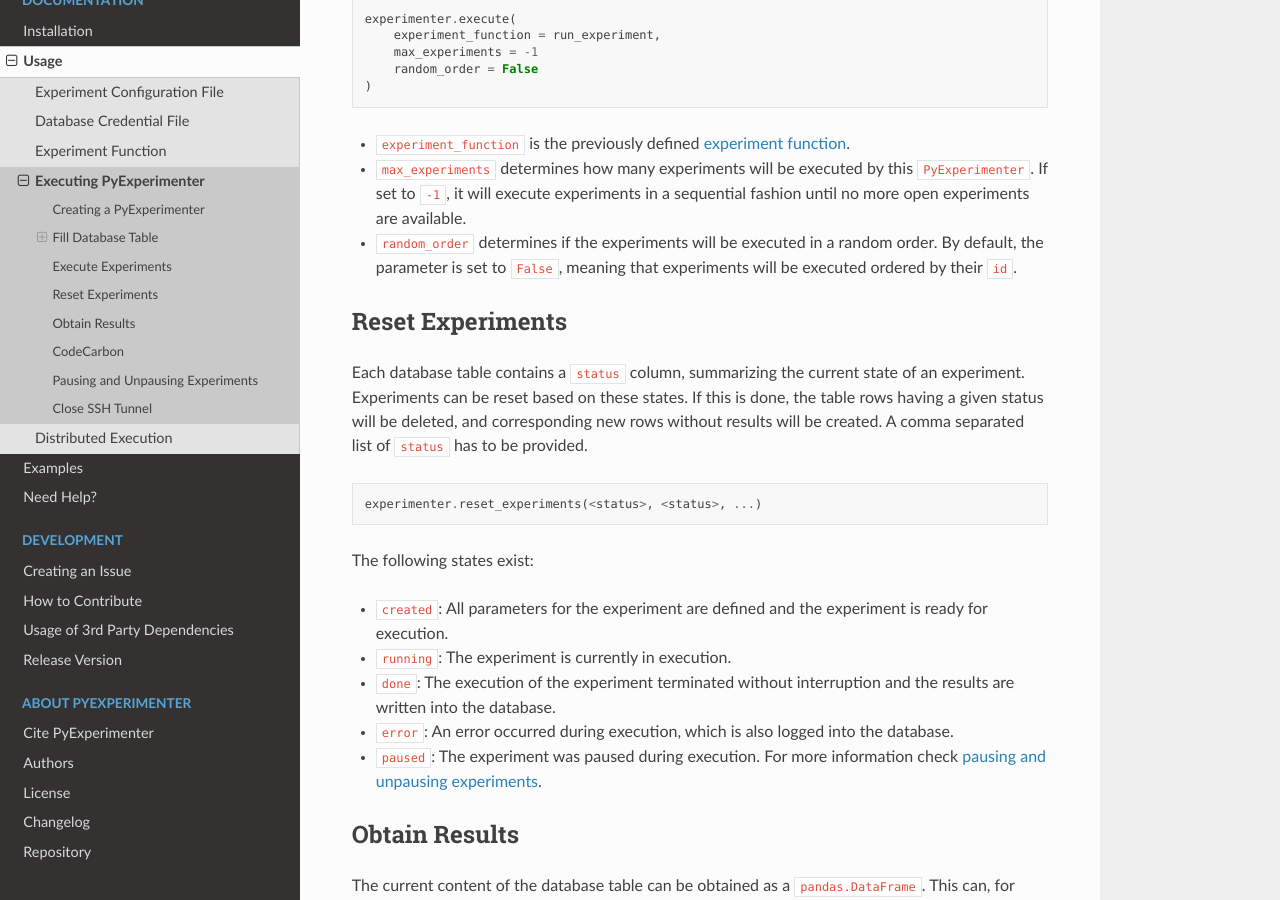
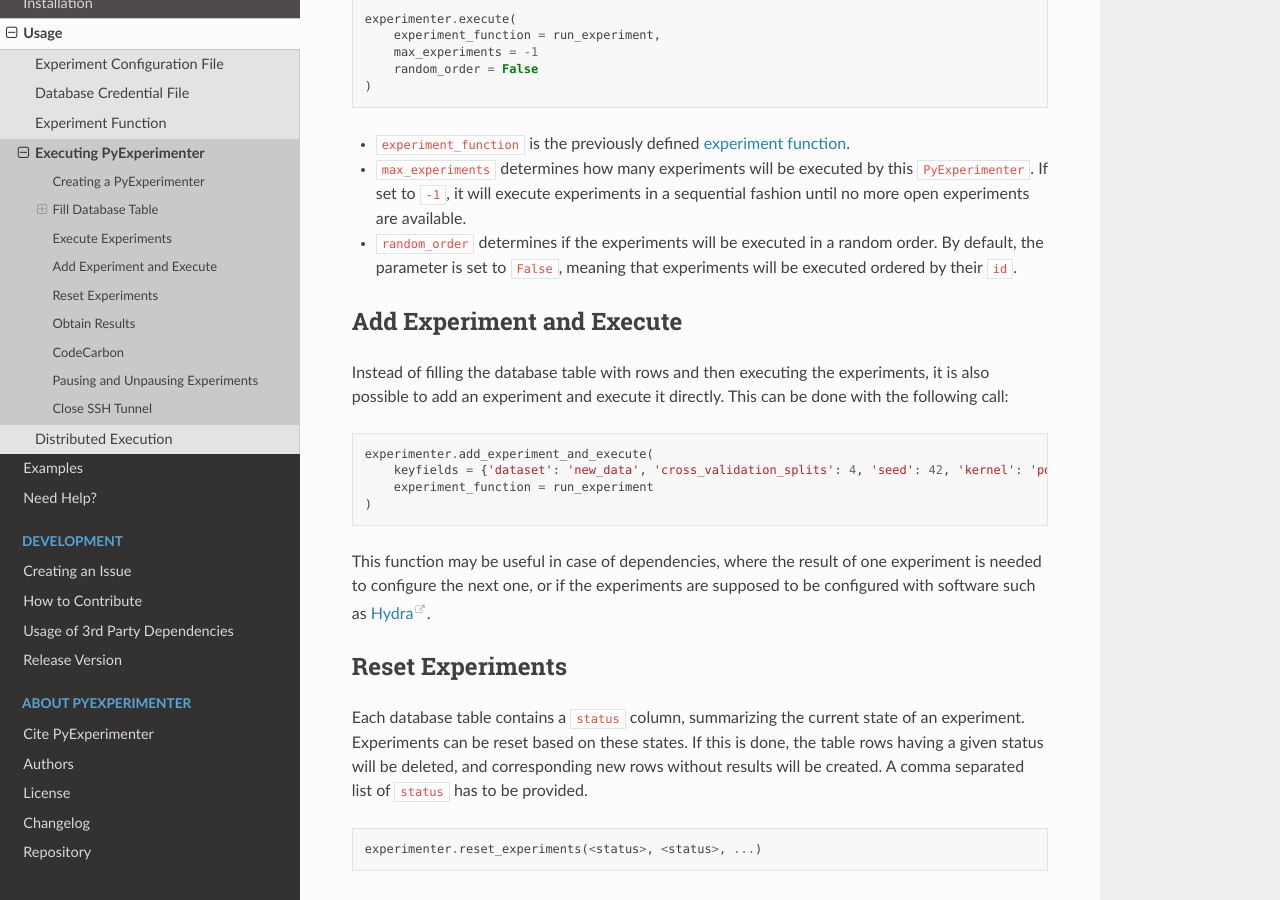
Before and after one commit to tornede/py_experimenter, a Sphinx documentation site: the page built from docs/source/usage/execution.rst, in a window 1280 px wide and 900 px high, scrolled down 2230 px. Built offline with Sphinx 7.4.7 and the Read the Docs theme 2.0.0, drawn with Linux system fonts in a browser that asks for light colours; pages that are not in the unit, such as notebooks, are missing from menus.

Commit message:
Update docs

```diff
--- a/docs/source/usage/distributed_execution.rst
+++ b/docs/source/usage/distributed_execution.rst
@@ -49,7 +49,7 @@
 Add Experiment and Execute
 --------------------------
 
-When executing jobs on clusters one might want to use `hydra submitit <https://hydra.cc/docs/plugins/submitit_launcher/>` or a similar software that configures different jobs. If so it makes sense to create the database initially
+When executing jobs on clusters one might want to use `hydra combined with submitit <hydra_submitit_>`_ or a similar software that configures different jobs. If so it makes sense to create the database initially
 
 .. code-block:: python
 
@@ -77,3 +77,5 @@
             database_credential_file_path = "path/to/file"
         )
         experimenter.add_experiment_and_execute(keyfield_values_from_config, _experiment_function)
+
+.. _hydra_submitit: https://hydra.cc/docs/plugins/submitit_launcher/
--- a/docs/source/usage/execution.rst
+++ b/docs/source/usage/execution.rst
@@ -109,6 +109,24 @@
 - ``max_experiments`` determines how many experiments will be executed by this ``PyExperimenter``. If set to ``-1``, it will execute experiments in a sequential fashion until no more open experiments are available.
 - ``random_order`` determines if the experiments will be executed in a random order. By default, the parameter is set to ``False``, meaning that experiments will be executed ordered by their ``id``.
 
+.. _add_experiment_and_execute:
+
+--------------------------
+Add Experiment and Execute
+--------------------------
+
+Instead of filling the database table with rows and then executing the experiments, it is also possible to add an experiment and execute it directly. This can be done with the following call:
+
+.. code-block:: python
+
+    experimenter.add_experiment_and_execute(
+        keyfields = {'dataset': 'new_data', 'cross_validation_splits': 4, 'seed': 42, 'kernel': 'poly'},
+        experiment_function = run_experiment
+    )
+
+This function may be useful in case of dependencies, where the result of one experiment is needed to configure the next one, or if the experiments are supposed to be configured with software such as `Hydra <hydra_>`_.
+
+
 .. _reset_experiments:
 
 -----------------
@@ -215,3 +233,6 @@
 
     experimenter.execute(...)
     experimenter.close_ssh_tunnel()
+
+
+.. _hydra: https://hydra.cc/
```
